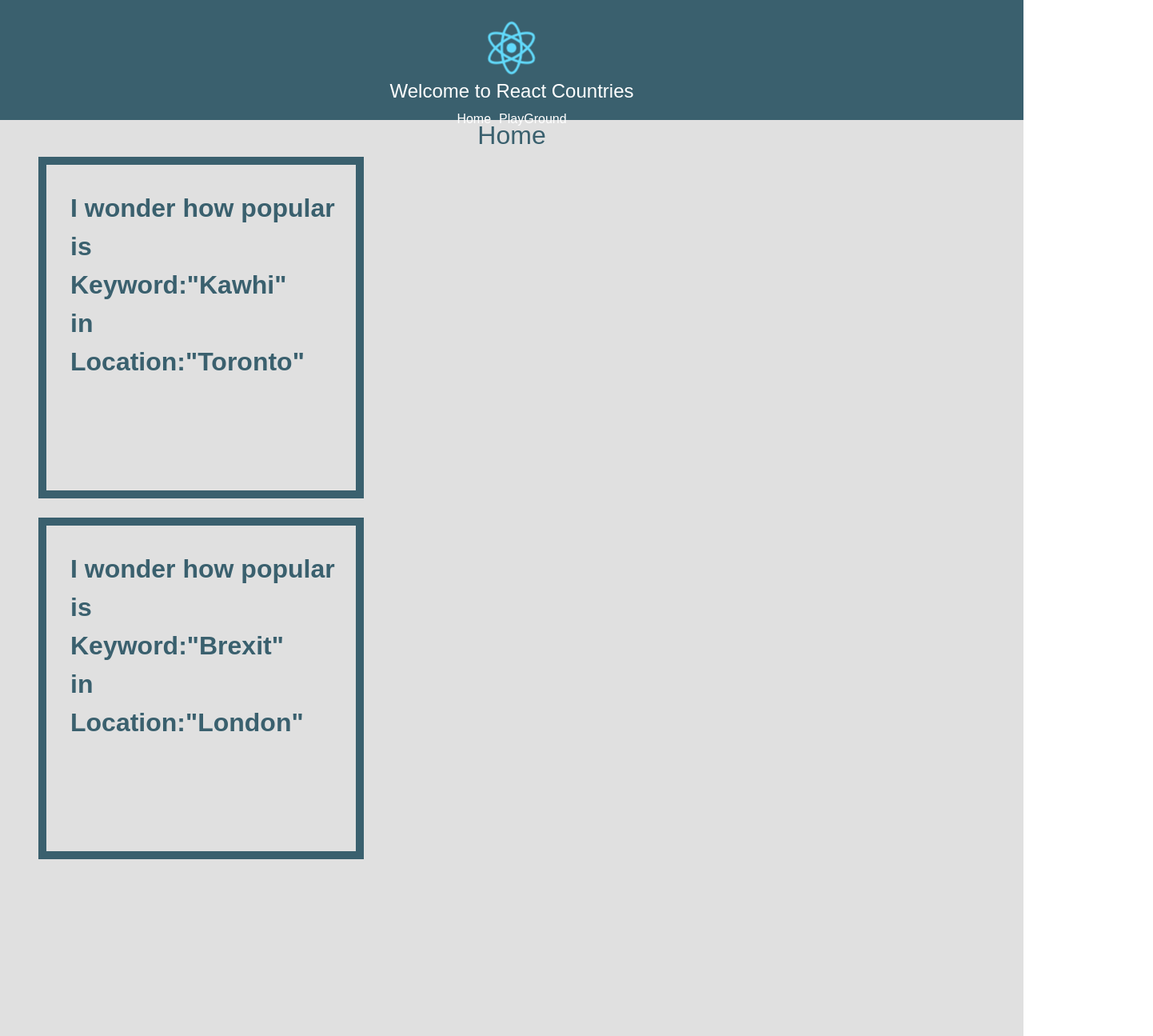
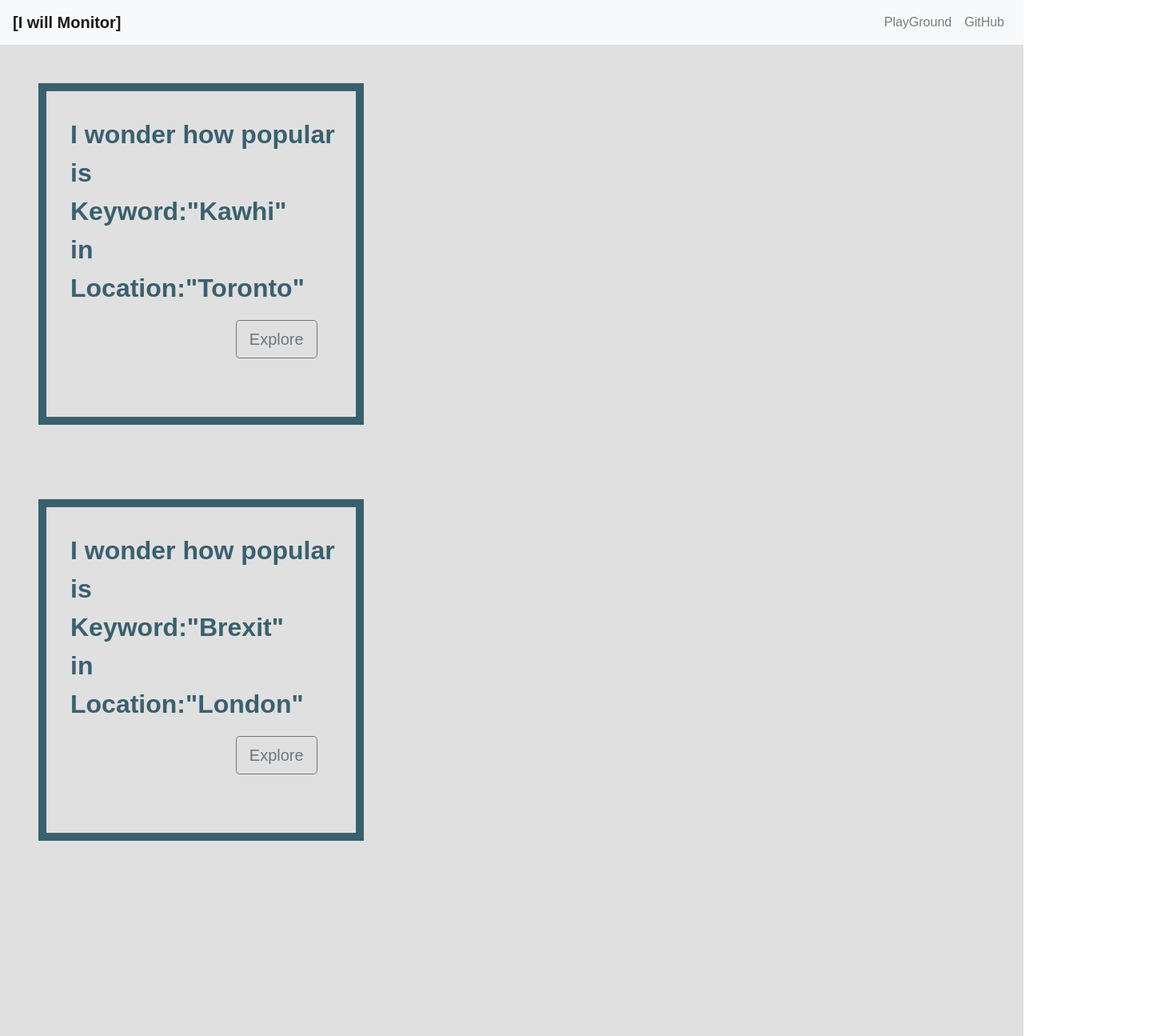
Before and after one commit to tjHsu/I-will-Monitor, a React (Create React App) app in the folder client/: page / in a window 1280 px wide. Shown: the top 1295 px of the page at 80% size, 1442 px wide, since content can reach past the window. Built offline with nearby package versions, Linux system fonts and the light colour scheme.

Commit message:
FIP: stick chart

```diff
--- a/client/src/components/App.js
+++ b/client/src/components/App.js
@@ -14,16 +14,39 @@
 import logo from '../logo.svg';
 
 import './App.css';
+import {
+  Collapse,
+  Navbar,
+  NavbarToggler,
+  NavbarBrand,
+  Nav,
+  NavItem,
+  NavLink,
+  UncontrolledDropdown,
+  DropdownToggle,
+  DropdownMenu,
+  DropdownItem } from 'reactstrap';
+
+
+
+
 
 class App extends Component {
   constructor(props) {
     super(props)
     this.state = {
+      isOpen: false,
       countries: []
     }
+    this.toggle = this.toggle.bind(this);
     api.loadUser();
   }
 
+  toggle() {
+    this.setState({
+      isOpen: !this.state.isOpen
+    });
+  }
   handleLogoutClick(e) {
     api.logout()
   }
@@ -31,21 +54,37 @@
   render() {
     return (
       <div className="App">
-        <header className="App-header">
-          <img src={logo} className="App-logo" alt="logo" />
-          <h1 className="App-title">Welcome to React Countries</h1>
-          <Link to="/">Home</Link>
+        {/* <header className="App-header"> */}
+          {/* <img src={logo} className="App-logo" alt="logo" /> */}
+          {/* <h1 className="App-title">Welcome to React Countries</h1> */}
+          {/* <Link to="/">Home</Link>  */}
           {/* <Link to="/countries">Countries</Link>  */}
           {/* <Link to="/parallel">Parallel</Link>  */}
           {/* <Link to="/simple">Simple</Link>  */}
-          <Link to="/playground">PlayGround</Link>
+          {/* <Link to="/playground">PlayGround</Link>  */}
           {/* <Link to="/todo">Todo</Link>  */}
           {/* <Link to="/add-country">Add country</Link>  */}
           {/* {!api.isLoggedIn() && <Link to="/signup">Signup</Link> } */}
           {/* {!api.isLoggedIn() && <Link to="/login">Login</Link> } */}
           {/* {api.isLoggedIn() && <Link to="/" onClick={(e) => this.handleLogoutClick(e)}>Logout</Link> } */}
           {/* <Link to="/secret">Secret</Link>  */}
-        </header>
+        <div>
+        <Navbar color="light" light expand="md">
+          <NavbarBrand href="/"><strong>[I will Monitor]</strong></NavbarBrand>
+          <NavbarToggler onClick={this.toggle} />
+          <Collapse isOpen={this.state.isOpen} navbar>
+            <Nav className="ml-auto" navbar>
+              <NavItem>
+                <NavLink href="/playground">PlayGround</NavLink>
+              </NavItem>
+              <NavItem>
+                <NavLink href="https://github.com/tjHsu/I-will-Monitor">GitHub</NavLink>
+              </NavItem>
+            </Nav>
+          </Collapse>
+        </Navbar>
+      </div>
+        {/* </header> */}
         <Switch>
           <Route path="/" exact component={Home} />
           <Route path="/countries" component={Countries} />
--- a/client/src/components/Home.js
+++ b/client/src/components/Home.js
@@ -1,27 +1,176 @@
 import React, { Component } from 'react';
+import { format } from 'd3-format';
+import { Button } from 'reactstrap';
 import { Route, Link, Switch } from 'react-router-dom';
 import './Home.css';
 import ReactLoading from 'react-loading';
+import api from '../api';
+import { DiscreteColorLegend, ParallelCoordinates } from 'react-vis';
+import Loading  from 'react-loading-animation';
+import { UncontrolledAlert } from 'reactstrap';
+import './PlayGround.css';
+
+
+
 
 // import { AppRegistry, Text } from 'react-native';
-import backgroundPicture from '../background.jpg';
+// import backgroundPicture from '../background.jpg';
+const basicFormat = format('.1r');
+const wideFormat = format('.1r');
+
 class Home extends Component {
-  // constructor(props) {
-  //   super(props)
-  //   this.state = {
-  //   }
-  // }
+  constructor(props) {
+    super(props)
+    this.state = {
+      keywords:[],
+      locations:[],
+      stats: [],
+      data: [],
+      // domain: [{ name: "DE", domain: [0, 100] }, { name: "IT", domain: [0, 100] }, { name: "FR", domain: [0, 100] }],
+      domain: [],
+      items: [],
+      searchTextKeyword: '',
+      searchTextLocation: '',
+      searchText:'',
+      isLoadingState: 0,
+      isQueryNone:undefined
+    }
+    // this.handleChange = this.handleChange.bind(this)
+    this.handleDoSearch = this.handleDoSearch.bind(this)
+    this.handleFirstDemo = this.handleFirstDemo.bind(this)
+    this.handleSecondDemo = this.handleSecondDemo.bind(this)
+
+    // this.handleAdd = this.handleAdd.bind(this)
+    // this.handleDelete = this.handleDelete.bind(this)
+  }
+
+  handleFirstDemo(){
+    console.log("Handle first search")
+    this.setState({
+      keywords:["kawahi"],
+      locations:["San Antonio","Toronto","Madrid"]
+    },
+    this.handleDoSearch
+    )
+  }
+
+  handleSecondDemo(){
+    console.log("Handle second search")
+    this.setState({
+      keywords:["Brexit"],
+      locations:["London","Seoul","Melbourne"]
+    },
+    this.handleDoSearch
+    )
+  }
+
+
+  handleDoSearch() {
+    console.log("Let us do search")
+    this.setState({
+      isLoadingState:1
+    })
+    let quearyString = ""
+    quearyString+="keyword="
+    for (let i = 0; i < this.state.keywords.length; i++) {
+      quearyString+=`${this.state.keywords[i]},`
+    }
+    quearyString=quearyString.slice(0,-1)
+
+    quearyString+="&location="
+    for (let j = 0; j < this.state.locations.length; j++) {
+      quearyString+=`${this.state.locations[j]},`
+    }
+    quearyString=quearyString.slice(0,-1)
+
+    console.log("DEBUG query", quearyString);
+
+    // this.props.history.push("/playground?"+quearyString)
+
+    if(quearyString==="keyword&location"){
+      console.log("No query get")
+      this.setState({
+        isLoadingState:0,
+        isQueryNone:1
+      })
+
+    }
+else{
+    // quearyString+="keyword="+this.state.keywords+"&location="+this.state.locations
+    api.findStat(quearyString)
+      .then(stats => {
+        console.log("Found data: ",stats)
+        function compare(a, b) {
+          if (a.keyword < b.keyword)
+            return -1;
+          if (a.keyword > b.keyword)
+            return 1;
+          return 0;
+        }
+        stats.sort(compare)
+
+        let Data = []
+        let newItem = []
+        let obj = {}
+        let temp = stats[0].keyword;
+
+        let Domain = []
+        let domainObj = {}
+        obj["name"] = temp
+        newItem.push(temp)
+
+        for (let i = 0; i < stats.length; i++) {
+          console.log("inside forloop")
+          if (stats[i].keyword !== temp) {
+            Data.push(obj)
+            temp = stats[i].keyword
+            newItem.push(temp)
+            obj = {}
+            obj["name"] = temp
+          }
+          obj[stats[i].location] = stats[i].count
+          if(Domain.filter(x=>x.name.includes(stats[i].location)).length===0){
+          domainObj = {}
+          domainObj["name"] = stats[i].location
+          domainObj['domain'] = [0, 100]
+          Domain.push(domainObj)
+          }
+        }
+        Data.push(obj)
+        // console.log("DEBUG Data befor setstate: ",Data)
+        // console.log("DEBUG Domain befor setstate: ",Domain)
+        // console.log("DEBUG newItem befor setstate: ",newItem)
+        // console.log("DEBUG stats befor setstate: ",stats)
+        //////////////////
+        this.setState({
+          data: Data,
+          domain: Domain,
+          items: newItem,
+          stats: stats,
+          isLoadingState:0,
+          isQueryNone:0
+        })
+        console.log("Debug Data:", this.state.data)
+        console.log("Debug Domain:", this.state.domain)
+        console.log("Debug Item:", this.state.items)
+      })
+      .catch(err => console.log(err))
+
+
+    }
+    }
+
+
+
+
+
+
+
   render() {
-    const markdownStyles = {
-
-      text: {
-      color: 'red'
-      }
-    }
 
     return (
       <div className="Home" >
-        <h2>Home</h2>
+        {/* <h2>Home</h2> */}
         {/* <p>This is a sample project with the MERN stack</p> */}
         {/* <img src={backgroundPicture} className="App-logo" alt="logo" /> */}
         {/* <p><font color="white">This is some text!</font></p> */}
@@ -29,36 +178,140 @@
 <div className="container"></div>
 <div className="row">
 
-<div className="col-sm-4 col-xs-6 ml-5">
+<div className="col-sm-4 col-xs-6 col-lg-4 ml-5 mt-5">
   <div className="square">
     <div>
       <div>
         <div>
           <p><strong><font size="6" face="arial" >I wonder how popular is <br/> Keyword:"Kawhi" <br/> in <br/> Location:"Toronto" </font></strong></p>
-          {/* <ReactLoading type={"bubbles"} color={"white"} height={'20%'} width={'20%'} /> */}
+          <Button color="secondary" outline size="lg" className="float-right mr-5" onClick={this.handleFirstDemo} >Explore</Button>{' '}
         </div>
       </div>
     </div>
   </div>
 </div>
+<div className="col-sm-4 col-xs-6 col-lg-6 ml-5 mt-5">
+
+<div className="row mt-5 ">
+{this.state.isLoadingState===1?
+        <Loading isLoading={this.state.isLoadingState===1} >
+      </Loading> : null
+
+      }
+<div className="col-sm-1 col-lg-2">
+      <DiscreteColorLegend
+          height={400}
+          width={150}
+          items={this.state.items}
+        />
+        </div>
+      <div className="col-sm-2 col-lg-4">
+        <ParallelCoordinates
+        animation
+
+          data={this.state.data}
+          tickFormat={t => wideFormat(t)}
+
+          startingAngle={0}
+          margin={50}
+          /* colorRange={['#172d47', '#911116', '#998965']} */
+          domains={this.state.domain}
+          showMarks
+          width={800}
+          height={400}
+          style={{
+            axes: {
+              line: {},
+              ticks: {},
+              text: {}
+            },
+            labels: {
+              fontSize: 14
+            },
+            line: {
+              strokeOpacity: 1
+            }
+          }}></ParallelCoordinates>
+          </div>
+          </div>
+
+
+
+</div>
 </div>
 <br/>
-<div className="row">
-<div className="col-sm-4 col-xs-6 ml-5">
+<div className="row ">
+<div className="col-sm-4 col-xs-6 ml-5 mt-5">
   <div className="square">
     <div>
       <div>
-        <div><p><strong><font size="6" face="arial" >I wonder how popular is <br/> Keyword:"Brexit" <br/> in <br/> Location:"London" </font></strong></p></div>
+        <div>
+          <p><strong><font size="6" face="arial" >I wonder how popular is <br/> Keyword:"Brexit" <br/> in <br/> Location:"London" </font></strong></p>
+          <Button color="secondary" outline size="lg" className="float-right mr-5" onClick={this.handleSecondDemo} >Explore</Button>{' '}
+          </div>
+
       </div>
     </div>
   </div>
 </div>
 
+{/* <div className="col-sm-4 col-xs-6 col-lg-6 ml-5 mt-5">
+
+    <div className="row mt-5">
+    {this.state.isLoadingState===1?
+            <Loading isLoading={this.state.isLoadingState===1} >
+          </Loading> : null
+
+          }
+    <div className="col-sm-1 col-lg-2">
+          <DiscreteColorLegend
+              height={400}
+              width={150}
+              items={this.state.items}
+            />
+            </div>
+          <div className="col-sm-2 col-lg-4">
+            <ParallelCoordinates
+            animation
+
+              data={this.state.data}
+              tickFormat={t => wideFormat(t)}
+
+              startingAngle={0}
+              margin={50}
+              domains={this.state.domain}
+              showMarks
+              width={800}
+              height={400}
+              style={{
+                axes: {
+                  line: {},
+                  ticks: {},
+                  text: {}
+                },
+                labels: {
+                  fontSize: 14
+                },
+                line: {
+                  strokeOpacity: 1
+                }
+              }}></ParallelCoordinates>
+              </div>
+              </div>
+
+
+
+    </div> */}
+
+
+
+
+
 </div>
-<div className="row" style={{height:600}}>
+<div className="row " style={{height:600}}>
 <div className="col-sm-12 col-xs-12 mx-auto my-auto" >
-<p><strong><font color="white" size="7" face="arial" >Want to explore more behind the trend? </font></strong></p>
-<Link class="btn btn-outline-light btn-lg" to="/playground">Go to Demo and Try</Link>
+<p><strong><font size="7" face="arial" >Want to explore more behind the trend? </font></strong></p>
+<Link className="btn btn-outline-dark btn-lg" to="/playground">Go to Demo and Try</Link>
 </div>
 </div>
       </div>
--- a/client/src/components/PlayGround.js
+++ b/client/src/components/PlayGround.js
@@ -41,10 +41,10 @@
 //   { name: 'interior', domain: [0, 7], getValue: d => d.interior },
 //   { name: 'warranty', domain: [10, 2], getValue: d => d.warranty }
 // ]
-const alert='<Alert color="info" isOpen={this.state.visible} toggle={this.onDismiss}>I am an alert and I can be dismissed!</Alert>'
+// const alert='<Alert color="info" isOpen={this.state.visible} toggle={this.onDismiss}>I am an alert and I can be dismissed!</Alert>'
 
-const basicFormat = format('.2r');
-const wideFormat = format('.3r');
+const basicFormat = format('.1r');
+const wideFormat = format('.1r');
 
 class BasicParallelCoordinates extends Component {
   constructor(props) {
```
Also changed, not shown: client/src/components/Home.css (+7 -0 lines).
